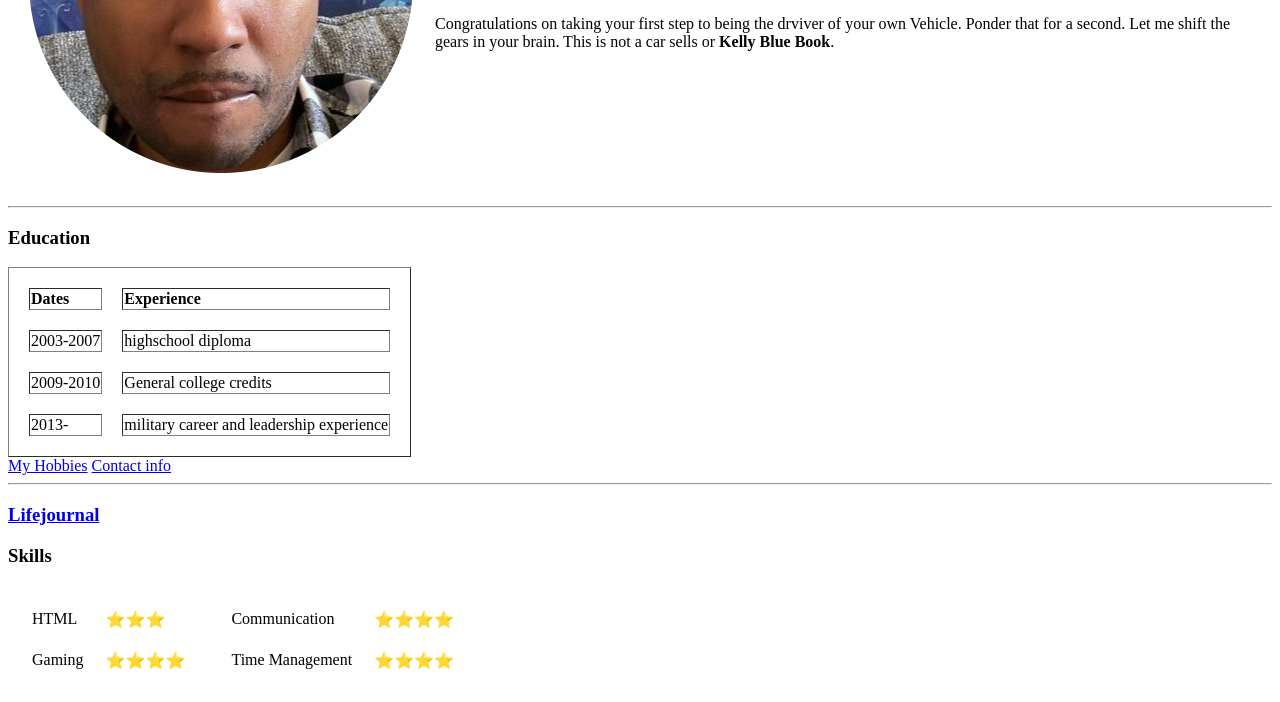
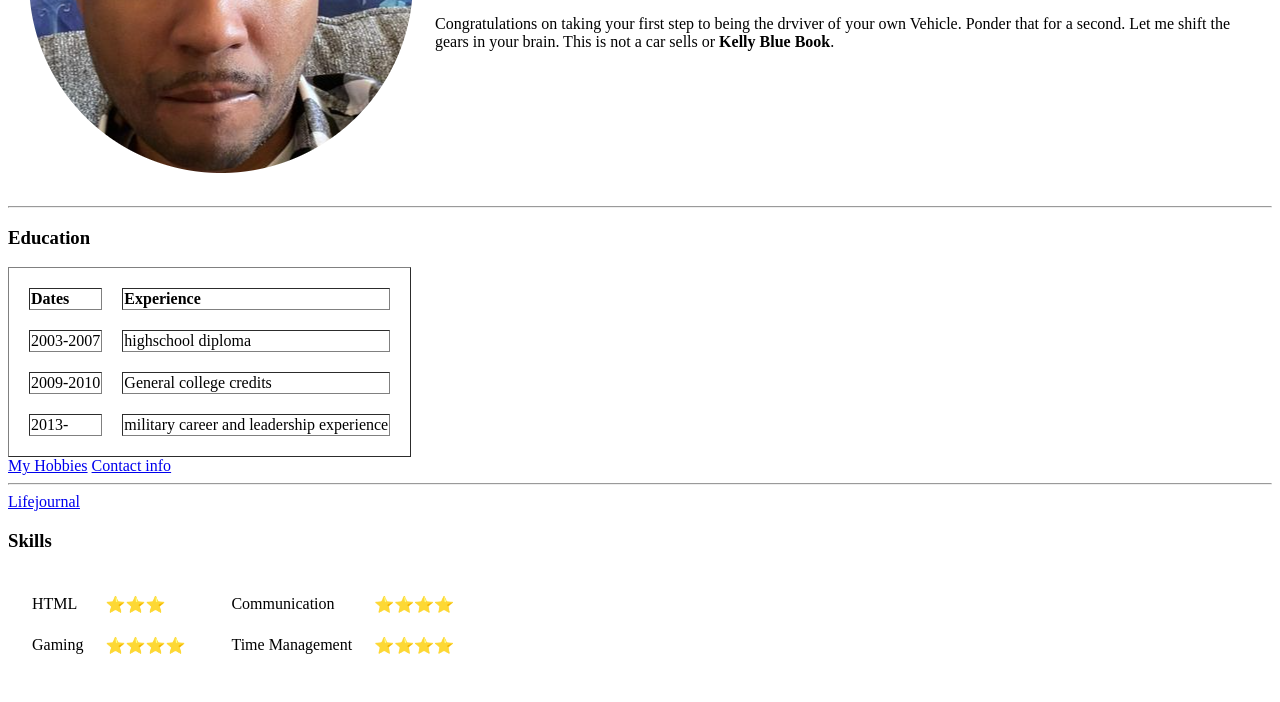
Before and after one commit to Kenny33tx/cv1, a plain HTML site: page index.html in a window 1280 px wide. Shown: the part 240-942 px from the top of the page. Drawn offline with Linux system fonts and the light colour scheme; files whose address does not match are found by name.

Commit message:
Update index.html

```diff
--- a/index.html
+++ b/index.html
@@ -49,7 +49,7 @@
 
   <a href="contact-info.html">Contact info</a>
   <hr>
-  <h3><a href="C:\Users\mcken\OneDrive\Documents\web development\lifejournal.html"><strong>Lifejournal</strong></a></h3>
+  <a href="lifejournal.html">Lifejournal</a>
 </body>
 <h3><strong>Skills</strong></h3>
 
```
